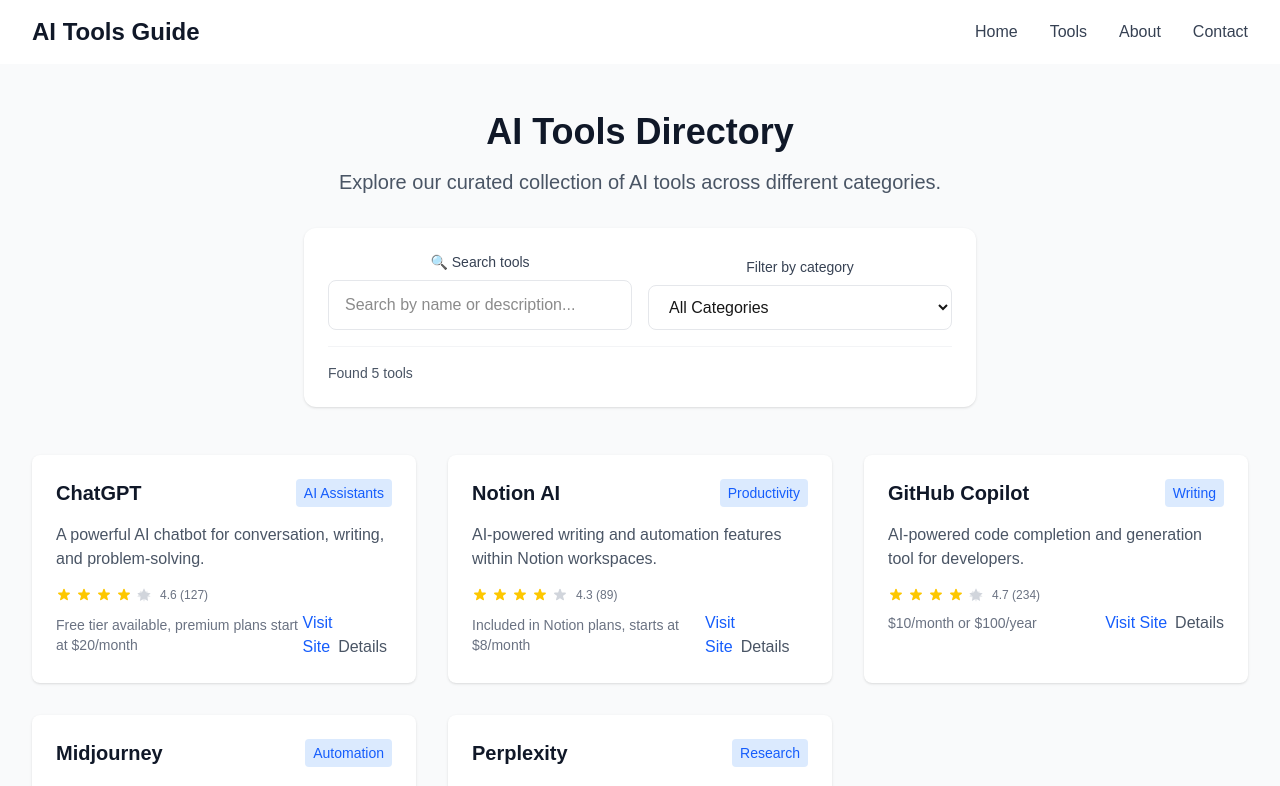
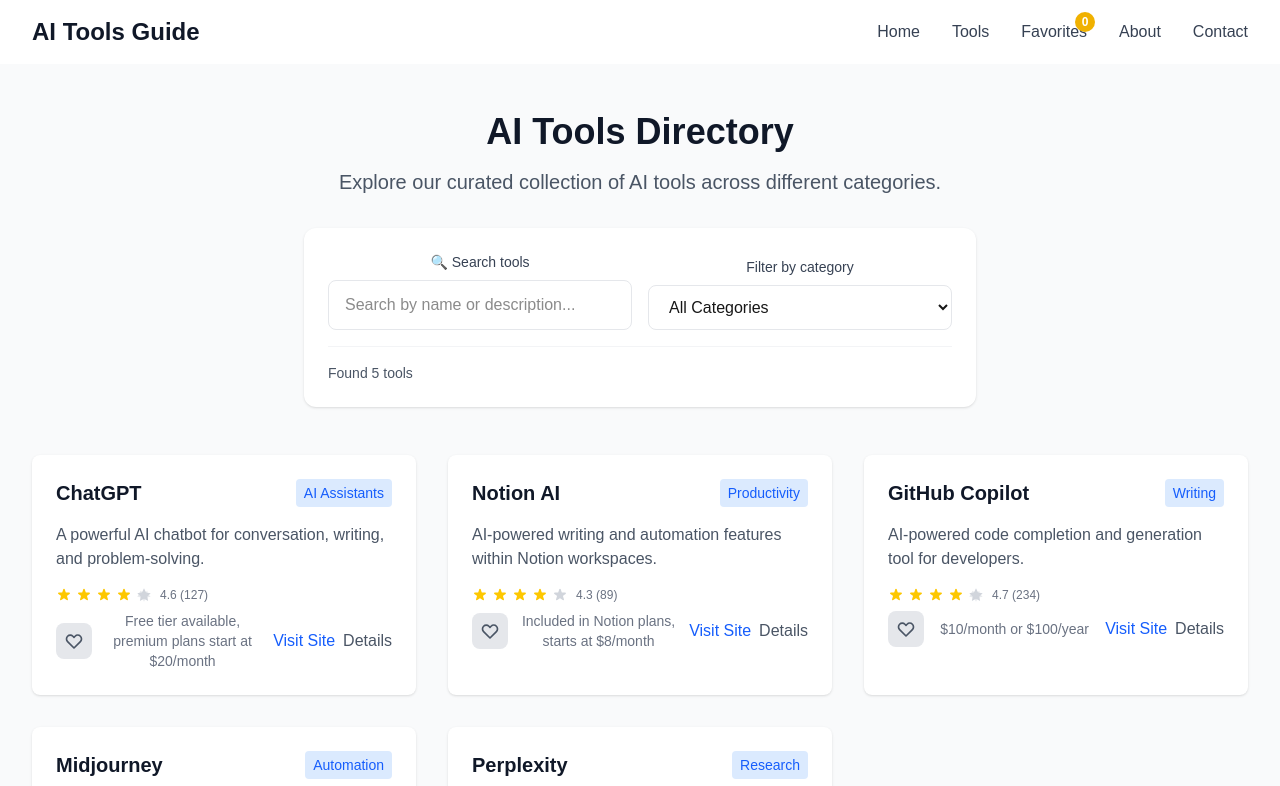
Before and after one commit to kishorm3795/Guide-AI, a Next.js app: page /tools in a window 1280 px wide. Shown: the top 786 px of the page. Built offline with nearby package versions, Linux system fonts and the light colour scheme.

Commit message:
a sort of chenges

```diff
--- /dev/null
+++ b/app/components/FavoritesButton.tsx
@@ -0,0 +1,76 @@
+'use client';
+
+import { useState, useEffect } from 'react';
+import { Tool } from '../../lib/tools';
+
+interface FavoritesButtonProps {
+  tool: Tool;
+  onToggle?: () => void;
+  className?: string;
+}
+
+export default function FavoritesButton({ tool, onToggle, className = '' }: FavoritesButtonProps) {
+  const [favorites, setFavorites] = useState<string[]>([]);
+  const [isFavorite, setIsFavorite] = useState(false);
+
+  useEffect(() => {
+    try {
+      const saved = localStorage.getItem('favorites');
+      if (saved) {
+        const parsed = JSON.parse(saved) as string[];
+        setFavorites(parsed);
+        setIsFavorite(parsed.includes(tool.id));
+      }
+    } catch (e) {
+      console.error('Favorites load error:', e);
+    }
+  }, [tool.id]);
+
+  useEffect(() => {
+    try {
+      localStorage.setItem('favorites', JSON.stringify(favorites));
+    } catch (e) {
+      console.error('Favorites save error:', e);
+    }
+  }, [favorites]);
+
+  const toggleFavorite = () => {
+    const newFavorites = isFavorite
+      ? favorites.filter(id => id !== tool.id)
+      : [...favorites, tool.id];
+
+    setFavorites(newFavorites);
+    setIsFavorite(!isFavorite);
+    onToggle?.();
+  };
+
+  return (
+    <button
+      onClick={toggleFavorite}
+      className={`
+        p-2 rounded-lg transition-all duration-200 hover:scale-110 focus:outline-none focus:ring-2 focus:ring-yellow-500
+        ${isFavorite
+          ? 'bg-yellow-500 text-white shadow-lg hover:bg-yellow-600 hover:shadow-xl'
+          : 'bg-gray-200 text-gray-600 hover:bg-yellow-400 hover:text-white'
+        }
+        ${className}
+      `}
+      aria-label={isFavorite ? `Remove ${tool.name} from favorites` : `Add ${tool.name} to favorites`}
+      title={isFavorite ? `Remove from favorites (${favorites.length})` : 'Add to favorites'}
+    >
+      <svg
+        className="w-5 h-5"
+        fill={isFavorite ? 'currentColor' : 'none'}
+        stroke="currentColor"
+        viewBox="0 0 24 24"
+      >
+        <path
+          strokeLinecap="round"
+          strokeLinejoin="round"
+          strokeWidth={isFavorite ? 0 : 2}
+          d="M4.318 6.318a4.5 4.5 0 000 6.364L12 20.364l7.682-7.682a4.5 4.5 0 00-6.364-6.364L12 7.636l-1.318-1.318a4.5 4.5 0 00-6.364 0z"
+        />
+      </svg>
+    </button>
+  );
+}
--- a/app/components/Header.tsx
+++ b/app/components/Header.tsx
@@ -11,6 +11,12 @@
           <nav className="hidden md:flex space-x-8">
             <Link href="/" className="text-gray-700 hover:text-gray-900">Home</Link>
             <Link href="/tools" className="text-gray-700 hover:text-gray-900">Tools</Link>
+            <Link href="/favorites" className="text-gray-700 hover:text-gray-900 relative">
+              Favorites
+              <span className="absolute -top-2 -right-2 bg-yellow-500 text-white text-xs rounded-full w-5 h-5 flex items-center justify-center font-bold">
+                0
+              </span>
+            </Link>
             <Link href="/about" className="text-gray-700 hover:text-gray-900">About</Link>
             <Link href="/contact" className="text-gray-700 hover:text-gray-900">Contact</Link>
           </nav>
--- /dev/null
+++ b/app/favorites/page.tsx
@@ -0,0 +1,104 @@
+'use client';
+
+import { useState, useEffect } from 'react';
+import Link from 'next/link';
+import { tools } from '../../../lib/tools';
+import FavoritesButton from '../../components/FavoritesButton';
+
+export default function FavoritesPage() {
+  const [favorites, setFavorites] = useState<string[]>([]);
+  const [favoriteTools, setFavoriteTools] = useState(tools);
+
+  useEffect(() => {
+    try {
+      const saved = localStorage.getItem('favorites');
+      if (saved) {
+        const ids = JSON.parse(saved) as string[];
+        setFavorites(ids);
+        const favTools = tools.filter(tool => ids.includes(tool.id));
+        setFavoriteTools(favTools);
+      }
+    } catch (e) {
+      console.error('Favorites load error:', e);
+    }
+  }, []);
+
+  const updateFavorites = (toolId: string) => {
+    try {
+      const newFavorites = favorites.filter(id => id !== toolId);
+      localStorage.setItem('favorites', JSON.stringify(newFavorites));
+      setFavorites(newFavorites);
+      const newFavTools = tools.filter(tool => newFavorites.includes(tool.id));
+      setFavoriteTools(newFavTools);
+    } catch (e) {
+      console.error('Favorites update error:', e);
+    }
+  };
+
+  if (favorites.length === 0) {
+    return (
+      <div className="min-h-screen bg-gray-50 py-20 text-center">
+        <div className="max-w-md mx-auto">
+          <div className="text-7xl mb-6">💖</div>
+          <h1 className="text-3xl font-bold text-gray-900 mb-4">No favorites yet</h1>
+          <p className="text-xl text-gray-600 mb-8">
+            Discover tools you love and add them to your favorites collection.
+          </p>
+          <Link
+            href="/tools"
+            className="inline-block bg-blue-600 text-white px-8 py-3 rounded-lg font-semibold hover:bg-blue-700 transition-colors"
+          >
+            Browse Tools
+          </Link>
+        </div>
+      </div>
+    );
+  }
+
+  return (
+    <div className="min-h-screen bg-gray-50 py-12">
+      <div className="max-w-7xl mx-auto px-4 sm:px-6 lg:px-8">
+        <div className="text-center mb-12">
+          <h1 className="text-4xl font-bold text-gray-900 mb-4">
+            💖 My Favorites ({favorites.length})
+          </h1>
+          <p className="text-xl text-gray-600">
+            Your saved AI tools. Click the heart to remove from favorites.
+          </p>
+        </div>
+
+        <div className="grid md:grid-cols-2 lg:grid-cols-3 gap-8">
+          {favoriteTools.map((tool) => (
+            <div key={tool.id} className="bg-white p-6 rounded-lg shadow-sm hover:shadow-md transition-shadow">
+              <div className="flex justify-between items-start mb-4">
+                <h2 className="text-xl font-semibold text-gray-900 flex-1 pr-4">{tool.name}</h2>
+                <FavoritesButton
+                  tool={tool}
+                  onToggle={() => updateFavorites(tool.id)}
+                  className="flex-shrink-0"
+                />
+              </div>
+              <p className="text-gray-600 mb-4 line-clamp-2">{tool.description}</p>
+              <div className="flex justify-between items-center">
+                <span className="text-sm text-gray-500">{tool.pricing}</span>
+                <div className="space-x-2">
+                  <a
+                    href={tool.link}
+                    target="_blank"
+                    rel="noopener noreferrer"
+                    className="text-blue-600 hover:text-blue-800 font-medium"
+                  >
+                    Visit →
+                  </a>
+                  <Link href={`/tools/${tool.id}`} className="text-gray-600 hover:text-gray-800 font-medium">
+                    Details
+                  </Link>
+                </div>
+              </div>
+            </div>
+          ))}
+        </div>
+      </div>
+    </div>
+  );
+}
--- a/app/tools/[slug]/page.tsx
+++ b/app/tools/[slug]/page.tsx
@@ -3,6 +3,7 @@
 import { tools } from '../../../lib/tools';
 import ToolReviewsClient from '../../components/ToolReviews';
 import StarRatingClient from '../../components/StarRating';
+import FavoritesButton from '../../components/FavoritesButton';
 
 interface ToolPageProps {
   params: Promise<{
@@ -61,9 +62,7 @@
               </svg>
               Visit {tool.name}
             </a>
-            <button className="flex-1 bg-gray-900 text-white py-3 px-6 rounded-lg font-semibold text-center hover:bg-gray-800 transition-colors">
-              Add to Favorites
-            </button>
+            <FavoritesButton tool={tool} className="flex-1" />
           </div>
 
           {/* Features & Use Cases */}
--- a/app/tools/page.tsx
+++ b/app/tools/page.tsx
@@ -3,6 +3,7 @@
 import { useState, useEffect } from 'react';
 import Link from 'next/link';
 import StarRating from '../components/StarRating';
+import FavoritesButton from '../components/FavoritesButton';
 import { tools, categories } from '../../lib/tools';
 
 export default function ToolsPage() {
@@ -112,15 +113,16 @@
                   </span>
                 </div>
                 <p className="text-gray-600 mb-4">{tool.description}</p>
-              <div className="flex flex-col gap-2">
+                <div className="flex flex-col gap-2">
                 <div className="flex items-center gap-2">
                   <StarRating rating={tool.averageRating} size="sm" readonly />
                   <span className="text-xs text-gray-500 font-medium">
                     {tool.averageRating.toFixed(1)} ({tool.reviewCount})
                   </span>
                 </div>
-                <div className="flex justify-between items-center">
-                  <span className="text-sm text-gray-500">{tool.pricing}</span>
+                <div className="flex items-center justify-between gap-2">
+                  <FavoritesButton tool={tool} className="flex-shrink-0" />
+                  <span className="text-sm text-gray-500 flex-1 text-center">{tool.pricing}</span>
                   <div className="space-x-2">
                     <a
                       href={tool.link}
```
Also changed, not shown: 1 other file (tests, documents, lock files or other folders).
